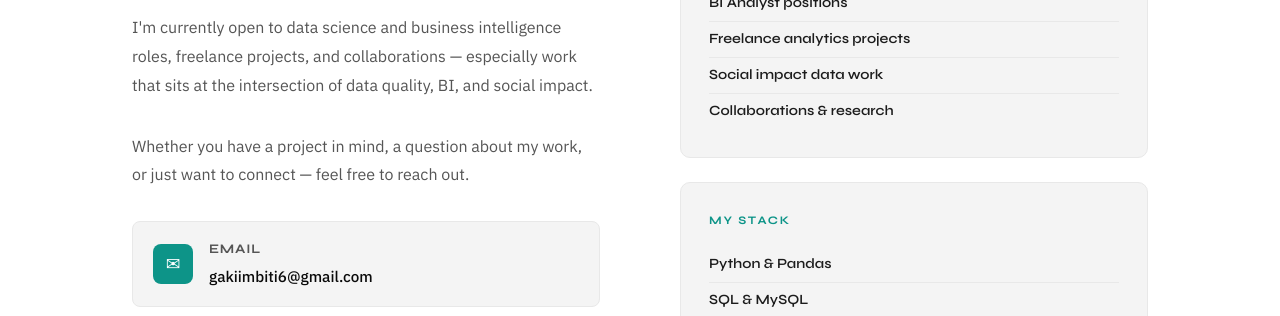
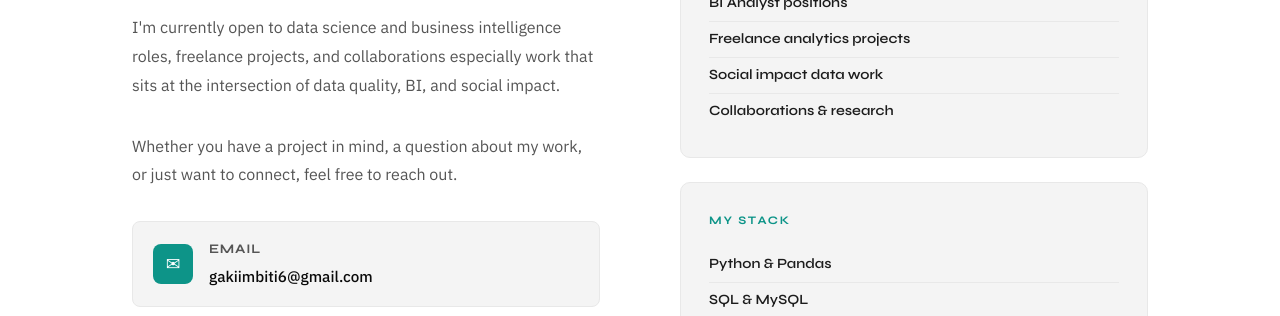
Before and after one commit to glorygakii/glorygakii.github.io, a plain HTML site: page contact.html in a window 1280 px wide. Shown: the part 480-796 px from the top of the page. Drawn offline with Linux system fonts and the light colour scheme.

Commit message:
Refine contact text for better readability
Removed unnecessary punctuation for clarity in contact information.

```diff
--- a/contact.html
+++ b/contact.html
@@ -37,10 +37,10 @@
           <div class="availability-badge">Available for Opportunities</div>
           <h2>Say Hello</h2>
           <p>
-            I'm currently open to data science and business intelligence roles, freelance projects, and collaborations — especially work that sits at the intersection of data quality, BI, and social impact.
+            I'm currently open to data science and business intelligence roles, freelance projects, and collaborations especially work that sits at the intersection of data quality, BI, and social impact.
           </p>
           <p>
-            Whether you have a project in mind, a question about my work, or just want to connect — feel free to reach out.
+            Whether you have a project in mind, a question about my work, or just want to connect, feel free to reach out.
           </p>
 
           <div class="contact-links">
```
